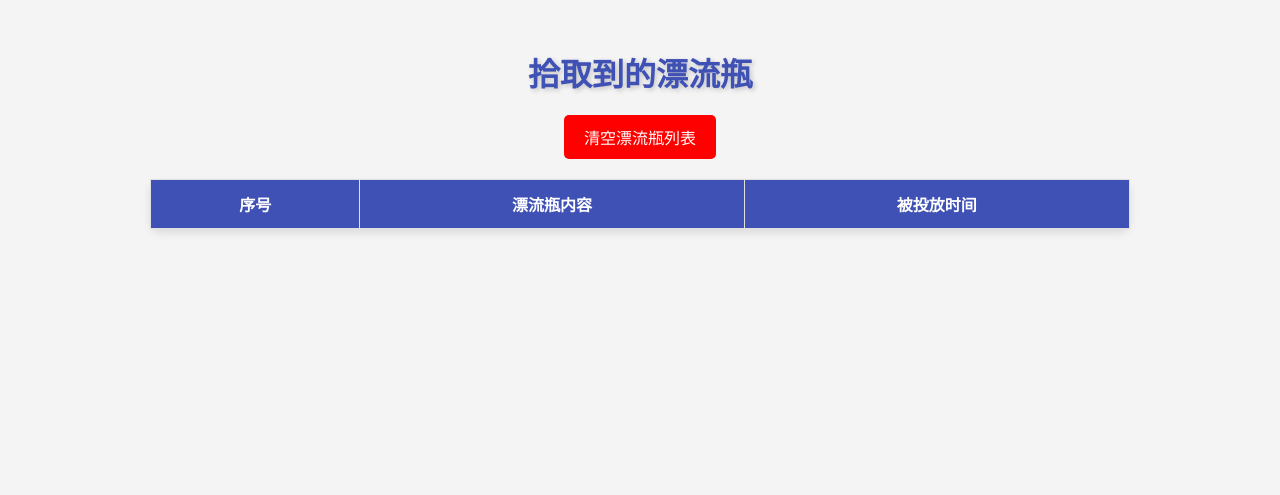
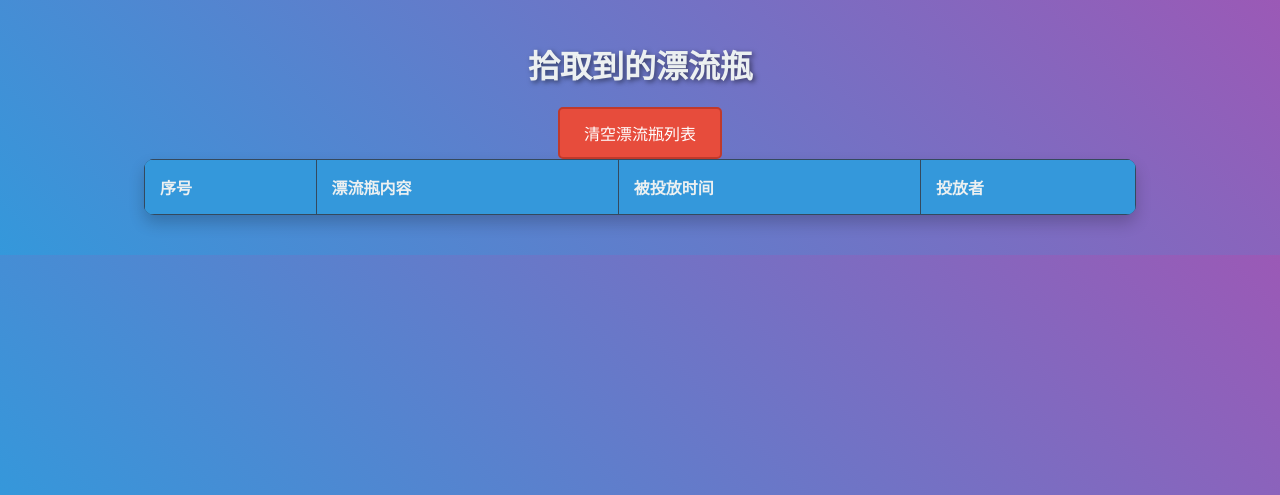
Before and after one commit to Xiaopei147/Drift-Bottle, a Flask app: page /view_found_bottle in a window 1280 px wide. Shown: the top 495 px of the page. Run offline with Flask 3, Linux system fonts and the light colour scheme; tables that the repository leaves empty hold one stand-in row (values such as "Sample post"); lists and menus that the app fills with data are empty.

Commit message:
Picking up the list of drifting bottles and adding the display of dropper and dropper email functions

```diff
--- a/app.py
+++ b/app.py
@@ -162,13 +162,22 @@ def view_bottle():
 @app.route('/view_found_bottle')
 def view_found_bottle():
     finder_id = session.get('user_id')
-    cursor.execute("SELECT b.message, b.created_at FROM bottle_picks bp JOIN bottles b ON bp.bottle_id = b.id WHERE bp.user_id = %s", (finder_id,))
+    #拾取过的漂流瓶列表显示投放者邮箱(结合下面使用，同时结合html文件)
+    #cursor.execute("SELECT b.message, b.created_at, u.nickname, u.email FROM bottle_picks bp JOIN bottles b ON bp.bottle_id = b.id JOIN users u ON b.sender_id = u.id WHERE bp.user_id = %s", (finder_id,))
+    #拾取过的漂流瓶列表不显示投者者邮箱(结合下面使用，同时结合html文件)
+    cursor.execute("SELECT b.message, b.created_at, u.nickname FROM bottle_picks bp JOIN bottles b ON bp.bottle_id = b.id JOIN users u ON b.sender_id = u.id WHERE bp.user_id = %s",(finder_id,))
+
     found_bottles = cursor.fetchall()
 
-    # 在这里为漂流瓶列表添加序号
-    processed_found_bottles = [(index + 1, bottle) for index, bottle in enumerate(found_bottles)]
+    # 在这里为漂流瓶列表添加序号和用户名
+    # 拾取过的漂流瓶列表显示投放者邮箱(结合上面使用,同时结合html文件)
+    #processed_found_bottles = [(index + 1, bottle[2], bottle[0], bottle[1], bottle[3]) for index, bottle in enumerate(found_bottles)]
+    # 拾取过的漂流瓶列表不显示投者者邮箱(结合上面使用，同时结合html文件)
+    processed_found_bottles = [(index + 1, bottle[2], bottle[0], bottle[1]) for index, bottle in enumerate(found_bottles)]
+    return render_template('view_found_bottle.html', bottles=processed_found_bottles)
 
-    return render_template('view_found_bottle.html', bottles=processed_found_bottles)
+
+
 
 #清空拾取的漂流瓶列表
 @app.route('/clear_found_bottles')
--- a/templates/view_found_bottle.html
+++ b/templates/view_found_bottle.html
@@ -6,51 +6,58 @@
     <title>拾取到的漂流瓶</title>
     <style>
         body {
-            font-family: Arial, sans-serif;
+            font-family: 'Segoe UI', Tahoma, Geneva, Verdana, sans-serif;
             padding: 20px;
-            background-color: #f4f4f4;
+            background: linear-gradient(45deg, #3498db, #9b59b6);
             text-align: center;
+            margin: 0;
+            color: #fff;
         }
         h1 {
-            color: #3f51b5; /* 深蓝色标题 */
-            text-shadow: 2px 2px 5px rgba(0, 0, 0, 0.2);
+            color: #ecf0f1; /* 淡灰色标题 */
+            text-shadow: 2px 2px 5px rgba(0, 0, 0, 0.5);
             margin-bottom: 20px;
         }
         table {
             width: 80%;
             margin: 0 auto;
             border-collapse: collapse;
-            box-shadow: 0 4px 8px rgba(0, 0, 0, 0.1);
-            background-color: #fff; /* 白色背景 */
+            box-shadow: 0 8px 16px rgba(0, 0, 0, 0.2);
+            background-color: #2c3e50; /* 深灰色背景 */
             border-radius: 10px;
+            overflow: hidden;
+            margin-bottom: 20px;
         }
         th, td {
-            border: 1px solid #e0e0e0;
-            padding: 12px;
+            border: 1px solid #34495e; /* 深灰色边框 */
+            padding: 15px;
+            text-align: left;
+            color: #ecf0f1;
         }
         th {
-            background-color: #3f51b5; /* 深蓝色背景 */
-            color: white;
+            background-color: #3498db; /* 蓝色背景 */
             text-transform: uppercase;
         }
         tr:nth-child(even) {
-            background-color: #f2f2f2; /* 淡灰色背景 */
+            background-color: #34495e; /* 深灰色背景 */
         }
         tr:hover {
-            background-color: #e0e0e0; /* 淡灰色背景 */
+            background-color: #2c3e50; /* 深灰色背景 */
         }
         .clear-button {
             display: inline-block;
-            padding: 10px 20px;
-            background-color: #ff0000; /* 红色背景 */
+            padding: 12px 24px;
+            background-color: #e74c3c; /* 红色背景 */
             color: #fff;
             text-decoration: none;
             border-radius: 5px;
-            margin-bottom: 20px;
             transition: all 0.3s ease;
+            text-transform: uppercase;
+            border: 2px solid #c0392b;
+            cursor: pointer;
         }
         .clear-button:hover {
-            background-color: #cc0000; /* 深红色背景 */
+            background-color: #c0392b; /* 深红色背景 */
         }
     </style>
 </head>
@@ -63,14 +70,20 @@
                 <th>序号</th>
                 <th>漂流瓶内容</th>
                 <th>被投放时间</th>
+                <th>投放者</th>
+                <!---是否显示投放者邮箱，结合下面和程序文件使用--->
+                <!--- <th>投放者邮箱</th> --->
             </tr>
         </thead>
         <tbody>
             {% for bottle in bottles %}
                 <tr>
                     <td>{{ bottle[0] }}</td>
-                    <td>{{ bottle[1][0] }}</td>
-                    <td>{{ bottle[1][1] }}</td>
+                    <td>{{ bottle[2] }}</td>
+                    <td>{{ bottle[3] }}</td>
+                    <td>{{ bottle[1] }}</td>
+                    <!---是否显示投放者邮箱，结合上面和程序文件使用--->
+                    <!--- <td>{{ bottle[4] }}</td> --->
                 </tr>
             {% endfor %}
         </tbody>
```
